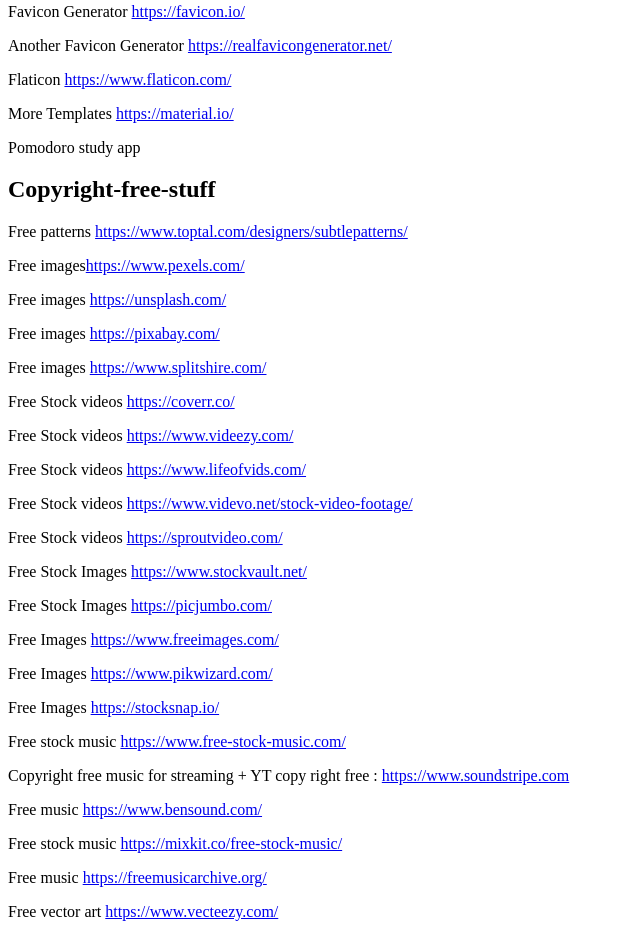
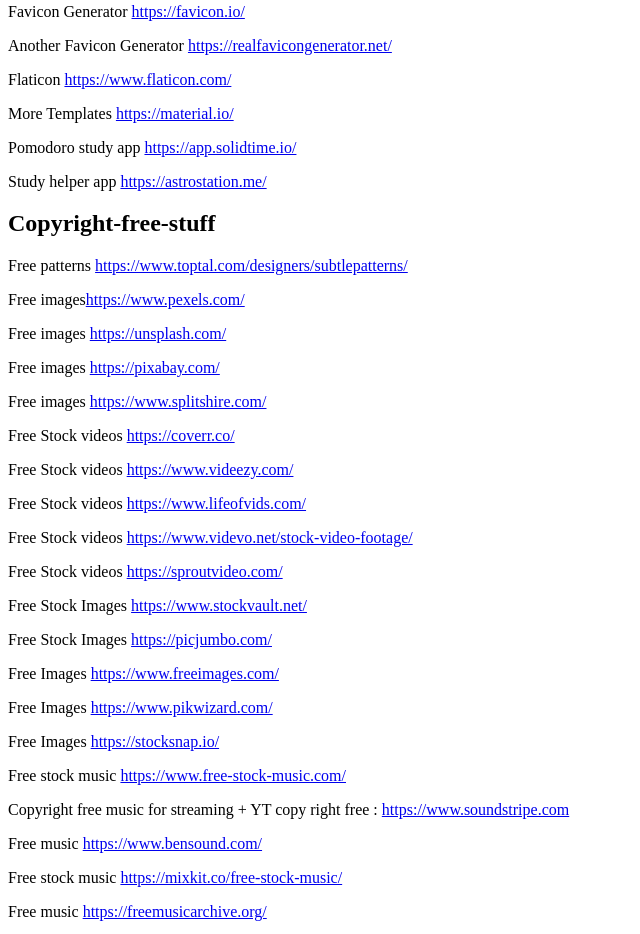
Before and after one commit to owenbcoding/my-resources, a plain HTML site: page index.html in a window 1280 px wide. Shown: the part 1553-2487 px from the top of the page, without its empty margins (0-640 px from the left). Drawn offline with Linux system fonts and the light colour scheme.

Commit message:
fixed a link and added a new study link

```diff
--- a/index.html
+++ b/index.html
@@ -70,11 +70,12 @@
     <p>Another Favicon Generator <a href="https://realfavicongenerator.net/">https://realfavicongenerator.net/</a></p>
     <p>Flaticon <a href="https://www.flaticon.com/" target="_blank">https://www.flaticon.com/</a></p>
     <p>More Templates <a href="https://material.io/" target="_blank">https://material.io/</a></p>
-    <p>Pomodoro study app <a href=""></a></p>
+    <p>Pomodoro study app <a href="https://app.solidtime.io/">https://app.solidtime.io/</a></p>
+    <p>Study helper app <a href="https://astrostation.me/">https://astrostation.me/</a></p>
 
     <h2 id="Copyright-free-stuff">Copyright-free-stuff</h2>
     <p>Free patterns <a href="https://www.toptal.com/designers/subtlepatterns/" target="_blank">https://www.toptal.com/designers/subtlepatterns/</a></p>
-    <p>Free images<a href="Free images https://www.pexels.com/" target="_blank">https://www.pexels.com/</a></p>
+    <p>Free images<a href="https://www.pexels.com/" target="_blank">https://www.pexels.com/</a></p>
     <p>Free images <a href="https://unsplash.com/" target="_blank">https://unsplash.com/</a></p>
     <p>Free images <a href="https://pixabay.com/" target="_blank">https://pixabay.com/</a></p>
     <p>Free images <a href="https://www.splitshire.com/" target="_blank">https://www.splitshire.com/</a></p>
```
